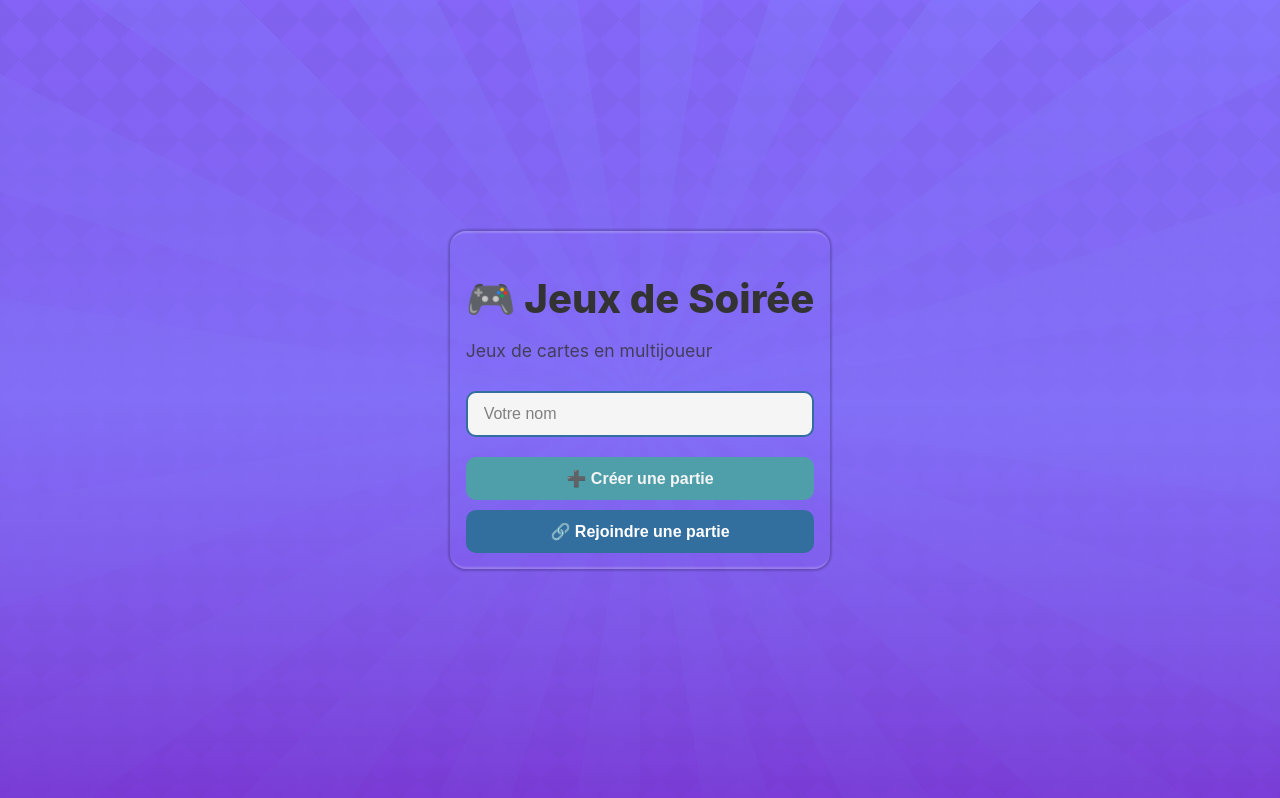
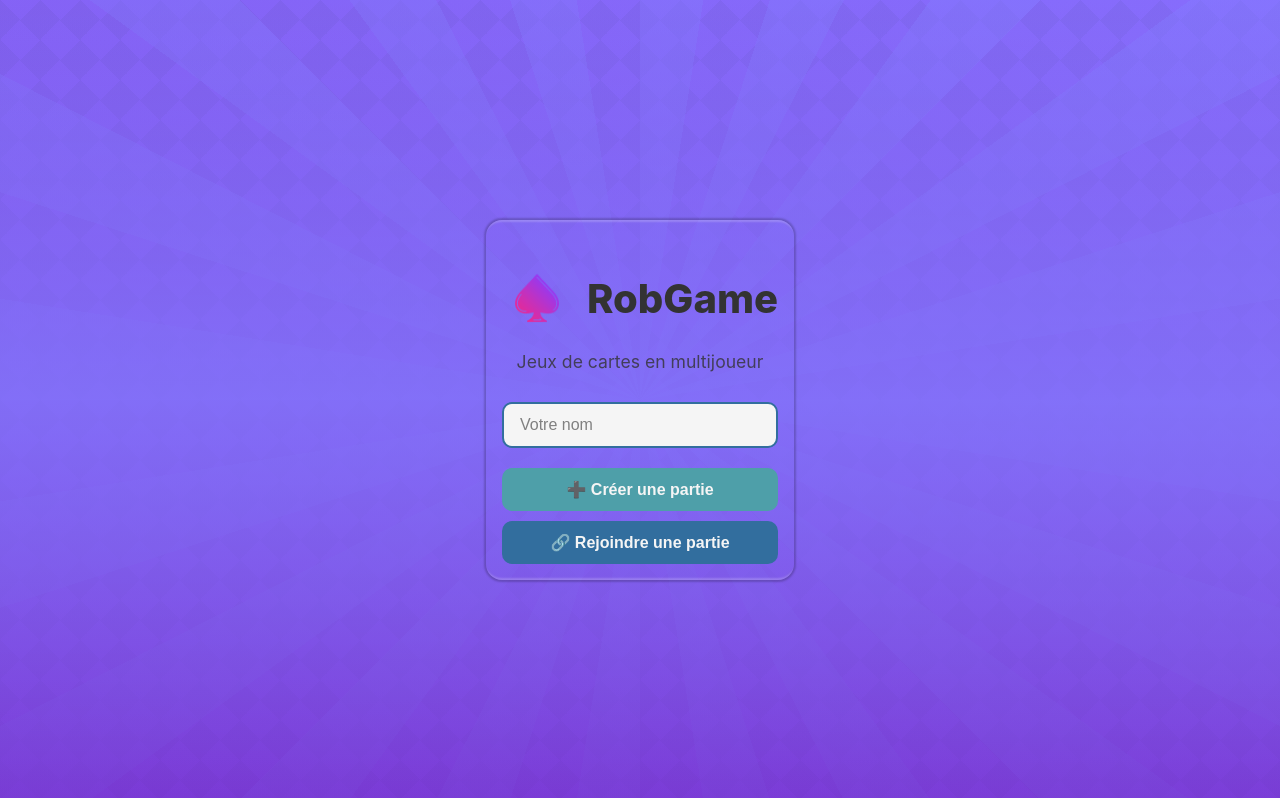
Before and after one commit to trobert40/robgame, a React (Create React App) app in the folder client/: page / in a window 1280 px wide. Built offline with nearby package versions, Linux system fonts and the light colour scheme; no server answers.

Commit message:
Mise à jour

```diff
--- a/client/public/index.html
+++ b/client/public/index.html
@@ -10,72 +10,6 @@
       rel="icon"
       href="https://raw.githubusercontent.com/trobert40/robgame/refs/heads/main/client/public/assets/logo.png"
     />
-    <style>
-      .It9xAeq8bjIwRQ6F6LVq,
-      .It9xAeq8bjIwRQ6F6LVq:before,
-      .It9xAeq8bjIwRQ6F6LVq:after {
-        border-radius: 50%;
-        width: 2.5em;
-        height: 2.5em;
-        animation-fill-mode: both;
-        animation: yzIMaOqXQt0Qw0opdSpX 1.8s infinite ease-in-out;
-      }
-      .It9xAeq8bjIwRQ6F6LVq {
-        color: #9e0515;
-        font-size: 7px;
-        position: absolute;
-        text-indent: -9999em;
-        transform: translateZ(0);
-        animation-delay: -0.16s;
-        top: calc(50% - 3.75em);
-        left: calc(50% - 1.25em);
-        display: block;
-      }
-      .It9xAeq8bjIwRQ6F6LVq:before,
-      .It9xAeq8bjIwRQ6F6LVq:after {
-        content: "";
-        position: absolute;
-        top: 0;
-      }
-      .It9xAeq8bjIwRQ6F6LVq:before {
-        left: -3.5em;
-        animation-delay: -0.32s;
-      }
-      .It9xAeq8bjIwRQ6F6LVq:after {
-        left: 3.5em;
-      }
-      @keyframes yzIMaOqXQt0Qw0opdSpX {
-        0%,
-        80%,
-        100% {
-          box-shadow: 0 2.5em 0 -1.3em;
-        }
-        40% {
-          box-shadow: 0 2.5em 0 0;
-        }
-      }
-      /* Full-screen particles container so the background effect is visible */
-      html,
-      body {
-        height: 100%;
-        margin: 0;
-      }
-      #particles-js {
-        position: fixed;
-        top: 0;
-        left: 0;
-        width: 100%;
-        height: 100%;
-        z-index: -1;
-        background: transparent;
-      }
-      /* Ensure the app root is above the background */
-      #root {
-        position: relative;
-        z-index: 1;
-        min-height: 100vh;
-      }
-    </style>
   </head>
   <body>
     <div id="particles-js"></div>
--- a/client/src/components/games/PMU.js
+++ b/client/src/components/games/PMU.js
@@ -4,7 +4,7 @@ import { useSocket } from '../../hooks/useSocket';
 import './PMU.css';
 
 const PMU = ({ gameState }) => {
-  const { sendGameAction, roomData, playAgain, leaveRoom, socket } = useSocket();
+  const { sendGameAction, playAgain, leaveRoom, socket } = useSocket();
   const navigate = useNavigate();
   const [selectedHorse, setSelectedHorse] = useState(null);
   const [betAmount, setBetAmount] = useState(1);
--- a/client/src/pages/Home.css
+++ b/client/src/pages/Home.css
@@ -115,11 +115,11 @@
 
 .btn-secondary {
   background: var(--rust-brown);
-  color: white;
+  color: var(--midnight-violet);
 }
 
 .btn-secondary:hover {
-  background: var(--dark-garnet);
+  background: var(--lime-cream);
 }
 
 @media (max-width: 600px) {
--- a/client/src/pages/Home.js
+++ b/client/src/pages/Home.js
@@ -1,31 +1,31 @@
-import React, { useState, useEffect } from 'react';
-import { useNavigate } from 'react-router-dom';
-import { useSocket } from '../hooks/useSocket';
-import './Home.css';
+import React, { useState, useEffect } from "react";
+import { useNavigate } from "react-router-dom";
+import { useSocket } from "../hooks/useSocket";
+import "./Home.css";
 
 export const Home = () => {
   const navigate = useNavigate();
-  const [playerName, setPlayerName] = useState('');
+  const [playerName, setPlayerName] = useState("");
   const [showJoin, setShowJoin] = useState(false);
-  const [roomCode, setRoomCode] = useState('');
+  const [roomCode, setRoomCode] = useState("");
   const [isLoading, setIsLoading] = useState(false);
-  const [error, setError] = useState('');
+  const [error, setError] = useState("");
   const { createRoom, joinRoom, roomData } = useSocket();
 
   // Naviguez vers le lobby quand roomData est défini
   useEffect(() => {
     if (roomData) {
-      navigate('/lobby');
+      navigate("/lobby");
     }
   }, [roomData, navigate]);
 
   const handleCreateRoom = async () => {
     if (playerName.trim()) {
       setIsLoading(true);
-      setError('');
+      setError("");
       const response = await createRoom(playerName);
       if (!response.success) {
-        setError(response.error || 'Impossible de créer la partie.');
+        setError(response.error || "Impossible de créer la partie.");
       }
       setIsLoading(false);
     }
@@ -34,10 +34,10 @@ export const Home = () => {
   const handleJoinRoom = async () => {
     if (playerName.trim() && roomCode.trim()) {
       setIsLoading(true);
-      setError('');
+      setError("");
       const response = await joinRoom(roomCode, playerName);
       if (!response.success) {
-        setError(response.error || 'Impossible de rejoindre la partie.');
+        setError(response.error || "Impossible de rejoindre la partie.");
       }
       setIsLoading(false);
     }
@@ -46,8 +46,31 @@ export const Home = () => {
   return (
     <div className="home-container">
       <div className="home-card">
-        <h1 className="game-title">🎮 Jeux de Soirée</h1>
-        <p className="subtitle">Jeux de cartes en multijoueur</p>
+        <h1
+          className="game-title"
+          style={{
+            display: "flex",
+            alignItems: "center",
+            justifyContent: "center",
+          }}
+        >
+          <img
+            src="/assets/logo.png"
+            alt="Logo"
+            style={{ height: "70px", marginRight: "15px" }}
+          />
+          RobGame
+        </h1>
+        <p
+          className="subtitle"
+          style={{
+            display: "flex",
+            justifyContent: "center",
+            alignItems: "center",
+          }}
+        >
+          Jeux de cartes en multijoueur
+        </p>
 
         {error && <p className="error-message">{error}</p>}
 
@@ -57,7 +80,9 @@ export const Home = () => {
             placeholder="Votre nom"
             value={playerName}
             onChange={(e) => setPlayerName(e.target.value)}
-            onKeyPress={(e) => e.key === 'Enter' && !showJoin && handleCreateRoom()}
+            onKeyPress={(e) =>
+              e.key === "Enter" && !showJoin && handleCreateRoom()
+            }
             className="input-field"
             disabled={isLoading}
           />
@@ -65,10 +90,18 @@ export const Home = () => {
 
         {!showJoin ? (
           <div className="button-group">
-            <button onClick={handleCreateRoom} className="btn btn-primary" disabled={isLoading}>
-              {isLoading ? 'Création...' : '➕ Créer une partie'}
+            <button
+              onClick={handleCreateRoom}
+              className="btn btn-primary"
+              disabled={isLoading}
+            >
+              {isLoading ? "Création..." : "➕ Créer une partie"}
             </button>
-            <button onClick={() => setShowJoin(true)} className="btn btn-secondary" disabled={isLoading}>
+            <button
+              onClick={() => setShowJoin(true)}
+              className="btn btn-secondary"
+              disabled={isLoading}
+            >
               🔗 Rejoindre une partie
             </button>
           </div>
@@ -79,16 +112,24 @@ export const Home = () => {
               placeholder="Code de la partie"
               value={roomCode}
               onChange={(e) => setRoomCode(e.target.value.toUpperCase())}
-              onKeyPress={(e) => e.key === 'Enter' && handleJoinRoom()}
+              onKeyPress={(e) => e.key === "Enter" && handleJoinRoom()}
               className="input-field"
               maxLength="6"
               disabled={isLoading}
             />
             <div className="button-group">
-              <button onClick={handleJoinRoom} className="btn btn-primary" disabled={isLoading}>
-                {isLoading ? 'Connexion...' : '✓ Rejoindre'}
+              <button
+                onClick={handleJoinRoom}
+                className="btn btn-primary"
+                disabled={isLoading}
+              >
+                {isLoading ? "Connexion..." : "✓ Rejoindre"}
               </button>
-              <button onClick={() => setShowJoin(false)} className="btn btn-secondary" disabled={isLoading}>
+              <button
+                onClick={() => setShowJoin(false)}
+                className="btn btn-secondary"
+                disabled={isLoading}
+              >
                 ← Retour
               </button>
             </div>
--- a/client/src/pages/Lobby.css
+++ b/client/src/pages/Lobby.css
@@ -1,8 +1,33 @@
 .lobby-container {
-  min-height: 100vh;
-  background-color: var(--midnight-violet);
-  padding: 20px;
-  font-family: 'Segoe UI', Tahoma, Geneva, Verdana, sans-serif;
+  display: grid;
+  justify-content: center;
+  align-items: center;
+  padding: 2rem;
+
+  width: 100%;
+  height: 100vh;
+  background: linear-gradient(
+      0deg,
+      transparent 0%,
+      rgba(132, 123, 255, 0.7) 50%,
+      transparent 100%
+    ),
+    linear-gradient(
+      0deg,
+      rgba(120, 56, 209, 0.8) 0%,
+      rgba(132, 123, 255, 0.5) 100%
+    ),
+    linear-gradient(
+      45deg,
+      rgba(120, 56, 209, 0.5) 0%,
+      rgba(132, 123, 255, 0.5) 100%
+    ),
+    repeating-conic-gradient(
+      rgba(132, 123, 255, 0.5) 0% 2.5%,
+      transparent 2.5% 5%
+    ),
+    repeating-conic-gradient(from 45deg, #8d42f5 0% 25%, #7838d1 0% 50%) 50%/40px
+      40px;
 }
 
 .loading {
@@ -17,7 +42,7 @@
 .lobby-content {
   max-width: 900px;
   margin: 0 auto;
-  background: #FFFFFF;
+  background: #ffffff;
   border: 1px solid #e0e0e0;
   border-radius: 20px;
   padding: 40px;
@@ -124,12 +149,12 @@
   text-align: center;
   transition: all 0.3s ease;
   border: 1px solid #e0e0e0;
-  box-shadow: 0 2px 8px rgba(0,0,0,0.05);
+  box-shadow: 0 2px 8px rgba(0, 0, 0, 0.05);
 }
 
 .game-card:hover {
   transform: translateY(-2px);
-  box-shadow: 0 4px 12px rgba(0,0,0,0.1);
+  box-shadow: 0 4px 12px rgba(0, 0, 0, 0.1);
   border-color: var(--medium-jungle);
 }
 
```
Also changed, not shown: 12 other files (tests, documents, lock files or other folders).
